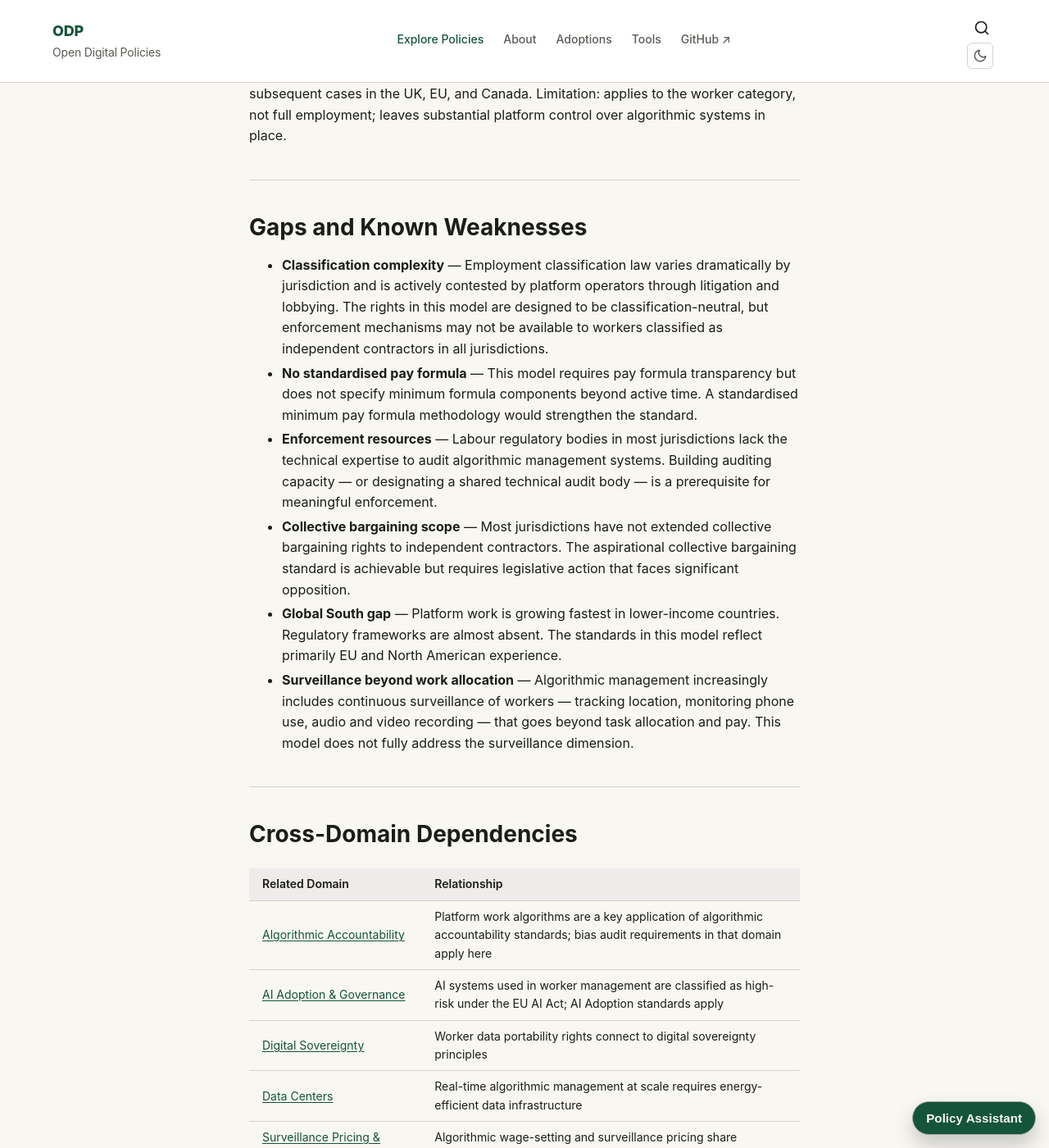
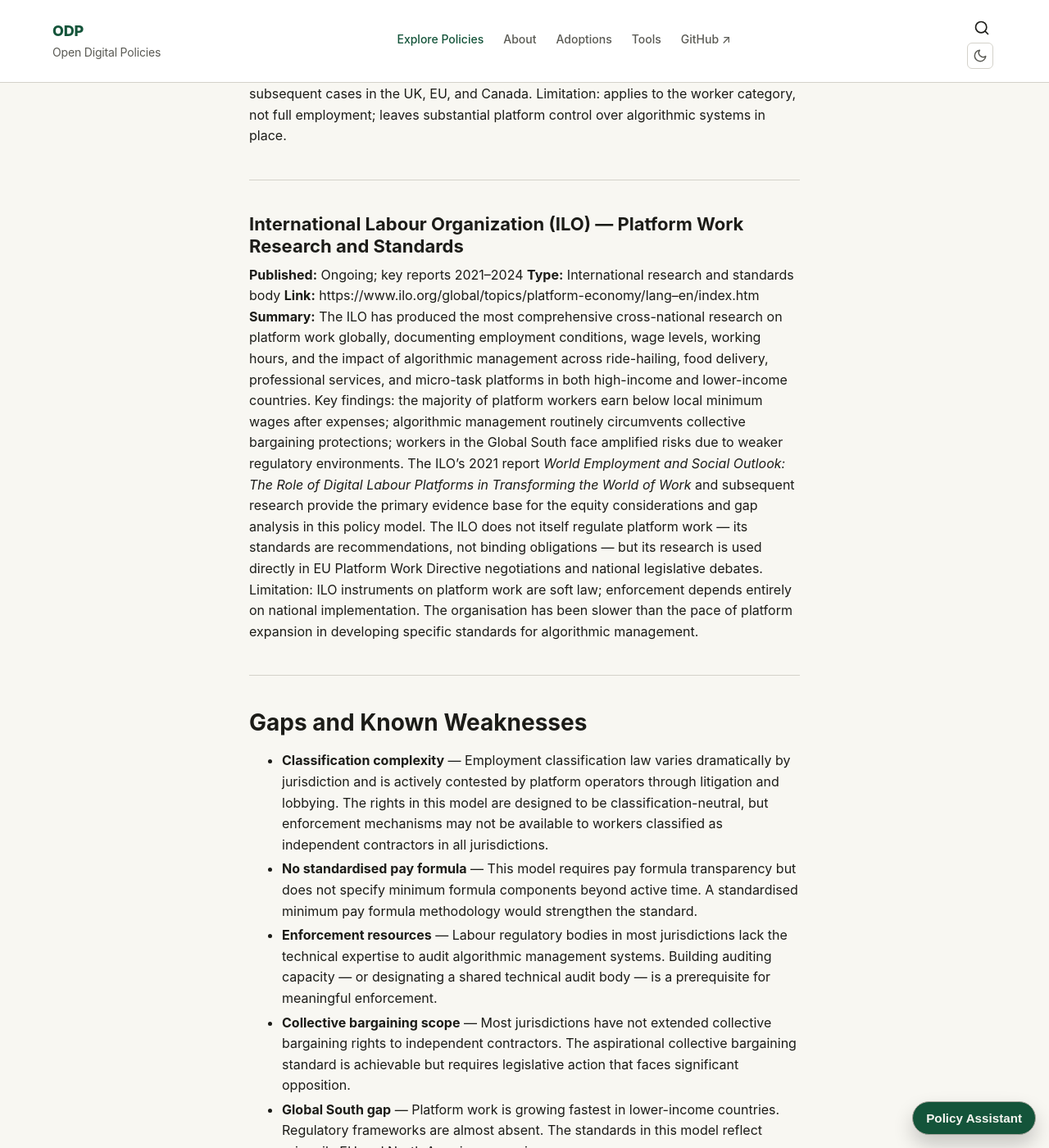
Before and after one commit to mgifford/DigitalPolicies, a Jekyll site: the page built from _policies/platform-work/full-model.md, in a window 1280 px wide and 1400 px high, scrolled down 14773 px. Shown: the whole window at 82% size. Built offline with Jekyll 4.4.1, drawn with Linux system fonts in a browser that asks for light colours; some of the changed text lies outside the part shown.

Commit message:
Integrate The Maybe framework: add CSRD, ILO, DSA researcher access, and data labour references
Agent-Logs-Url: https://github.com/mgifford/DigitalPolicies/sessions/b7e89fde-b2b2-42ea-b688-3d2945a622cb

Co-authored-by: mgifford <116832+mgifford@users.noreply.github.com>

```diff
--- a/_policies/platform-work/full-model.md
+++ b/_policies/platform-work/full-model.md
@@ -294,6 +294,14 @@ The environmental footprint of platform work algorithms is primarily in the comp
 
 ---
 
+### International Labour Organization (ILO) — Platform Work Research and Standards
+**Published:** Ongoing; key reports 2021–2024
+**Type:** International research and standards body
+**Link:** https://www.ilo.org/global/topics/platform-economy/lang--en/index.htm
+**Summary:** The ILO has produced the most comprehensive cross-national research on platform work globally, documenting employment conditions, wage levels, working hours, and the impact of algorithmic management across ride-hailing, food delivery, professional services, and micro-task platforms in both high-income and lower-income countries. Key findings: the majority of platform workers earn below local minimum wages after expenses; algorithmic management routinely circumvents collective bargaining protections; workers in the Global South face amplified risks due to weaker regulatory environments. The ILO's 2021 report *World Employment and Social Outlook: The Role of Digital Labour Platforms in Transforming the World of Work* and subsequent research provide the primary evidence base for the equity considerations and gap analysis in this policy model. The ILO does not itself regulate platform work — its standards are recommendations, not binding obligations — but its research is used directly in EU Platform Work Directive negotiations and national legislative debates. Limitation: ILO instruments on platform work are soft law; enforcement depends entirely on national implementation. The organisation has been slower than the pace of platform expansion in developing specific standards for algorithmic management.
+
+---
+
 ## Gaps and Known Weaknesses
 
 - **Classification complexity** — Employment classification law varies dramatically by jurisdiction and is actively contested by platform operators through litigation and lobbying. The rights in this model are designed to be classification-neutral, but enforcement mechanisms may not be available to workers classified as independent contractors in all jurisdictions.
@@ -302,6 +310,7 @@ The environmental footprint of platform work algorithms is primarily in the comp
 - **Collective bargaining scope** — Most jurisdictions have not extended collective bargaining rights to independent contractors. The aspirational collective bargaining standard is achievable but requires legislative action that faces significant opposition.
 - **Global South gap** — Platform work is growing fastest in lower-income countries. Regulatory frameworks are almost absent. The standards in this model reflect primarily EU and North American experience.
 - **Surveillance beyond work allocation** — Algorithmic management increasingly includes continuous surveillance of workers — tracking location, monitoring phone use, audio and video recording — that goes beyond task allocation and pay. This model does not fully address the surveillance dimension.
+- **Data labour and AI supply chains** — Workers who annotate training data, perform micro-tasks to evaluate AI outputs, or contribute content that trains AI systems occupy a distinct category not addressed by platform work or AI governance frameworks. Data annotation work — largely invisible, globally distributed, and poorly compensated — underpins AI systems deployed in high-income markets. No jurisdiction has enacted legislation that recognises data labour as a distinct legal category, establishes minimum standards for data annotation working conditions, or requires transparency in AI training supply chains. The EU AI Act requires documentation of training data sources but imposes no obligations on the working conditions under which that data was produced. This is a significant gap in both labour rights and AI accountability frameworks.
 
 ---
 
@@ -344,6 +353,7 @@ Priority contribution needs for this model:
 - **Global South examples** — Platform work regulation or advocacy from African, Asian, and Latin American jurisdictions where platform work is growing
 - **Surveillance beyond work allocation** — Model language addressing continuous algorithmic surveillance of platform workers beyond task assignment and pay
 - **Enforcement model** — Detailed analysis of which enforcement mechanisms have produced measurable compliance outcomes in platform work regulation
+- **Data labour model language** — Draft standards for data annotation and AI training supply chains: minimum working conditions, transparency requirements, and recognition of data labour as a distinct category
 
 All substantive changes go through a minimum 14-day public comment period before merging.
 
@@ -354,6 +364,7 @@ All substantive changes go through a minimum 14-day public comment period before
 | Version | Date | Summary of changes |
 |---|---|---|
 | 0.1 | 2026-04-18 | Initial draft — four pillars, real-world examples from EU, NYC, California, UK |
+| 0.2 | 2026-04-18 | Added ILO platform work research as real-world example; added data labour/AI supply chains as identified gap |
 
 ---
 
```
Also changed, not shown: _policies/algorithmic-accountability/full-model.md (+3 -1 lines), _policies/data-centers/full-model.md (+9 -0 lines).
